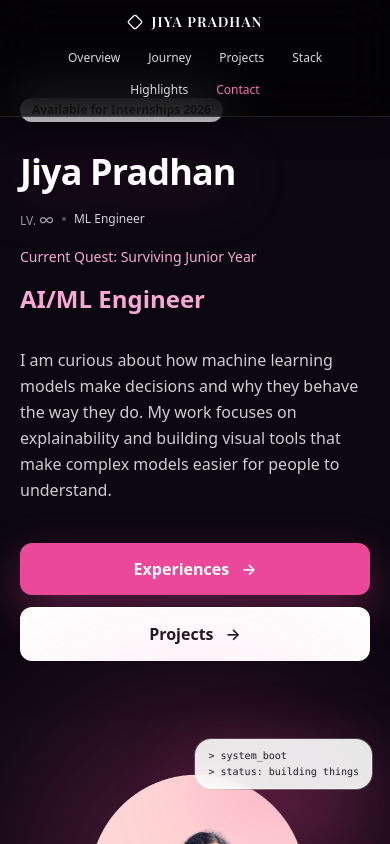
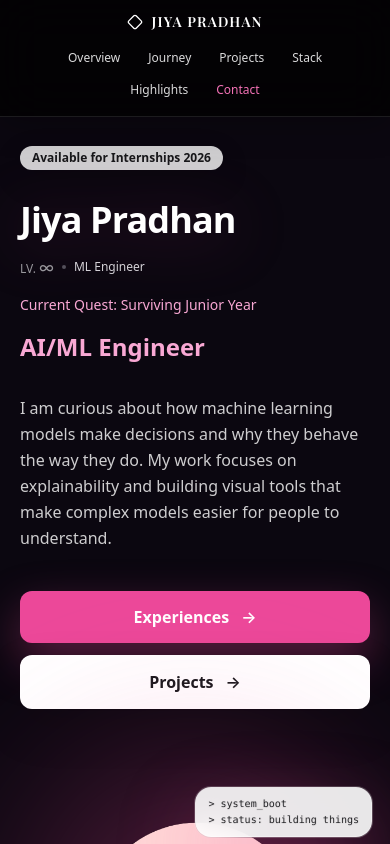
Before and after one commit to Jeeya7/JiyaPradhan, a React (Vite) app: page / in a window 390 px wide. Shown: the top 844 px of the page. Built offline with nearby package versions, Linux system fonts and the light colour scheme.

Commit message:
fix: increase overview content start

```diff
--- a/src/sections/overview.tsx
+++ b/src/sections/overview.tsx
@@ -28,7 +28,7 @@ export default function Overview() {
       {/* DARK WASH */}
       <div className="pointer-events-none absolute inset-0 -z-10 bg-[linear-gradient(180deg,rgba(11,7,16,0.92)_0%,rgba(11,7,16,0.80)_38%,rgba(11,7,16,0.45)_68%,rgba(11,7,16,0.15)_100%)] lg:bg-[linear-gradient(90deg,rgba(11,7,16,0.95)_0%,rgba(11,7,16,0.65)_45%,rgba(11,7,16,0.15)_70%,rgba(11,7,16,0)_100%)]" />
 
-      <div className="relative mx-auto grid min-h-[100svh] max-w-7xl gap-12 px-5 pb-16 pt-24 sm:px-6 sm:pb-20 sm:pt-28 lg:min-h-[82vh] lg:grid-cols-[1.1fr_0.9fr] lg:items-center lg:gap-14 lg:px-14 xl:px-20">
+      <div className="relative mx-auto grid min-h-[100svh] max-w-7xl gap-12 px-5 pb-16 pt-36 sm:px-6 sm:pb-20 sm:pt-28 lg:min-h-[82vh] lg:grid-cols-[1.1fr_0.9fr] lg:items-center lg:gap-14 lg:px-14 xl:px-20">
         {/* LEFT */}
         <div className="space-y-8 text-white sm:space-y-10">
           <span className="inline-flex rounded-full bg-white/80 px-3 py-1 text-xs font-semibold text-zinc-900 shadow-[0_10px_30px_rgba(0,0,0,0.15)] backdrop-blur-md sm:px-4 sm:text-sm">
```
